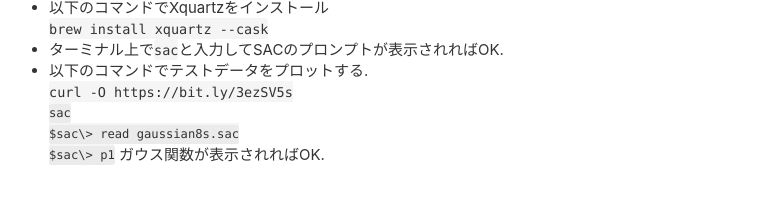
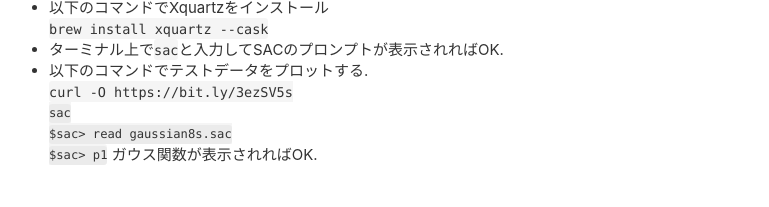
Before and after one commit to yuki0317/SyoZemi2021, a plain HTML site: page resume/Apr27/第一回（Apr. 27, 2021）.html in a window 1280 px wide. Shown: the part 1928-2135 px from the top of the page, without its empty margins (231-1000 px from the left). Drawn offline with Linux system fonts and the light colour scheme.

Commit message:
small change

```diff
--- a/resume/Apr27/第一回（Apr. 27, 2021）.html
+++ b/resume/Apr27/第一回（Apr. 27, 2021）.html
@@ -117,8 +117,8 @@
 <li>以下のコマンドでテストデータをプロットする.<br>
 <code>curl -O https://bit.ly/3ezSV5s<br>
 <code>sac</code><br>
-<code>$sac\> read gaussian8s.sac</code><br>
-<code>$sac\> p1</code></code>
+<code>$sac> read gaussian8s.sac</code><br>
+<code>$sac> p1</code></code>
 ガウス関数が表示されればOK.</li>
 </ul>
 </div><div class="cell markdown-cell"><ol start="4">
```
